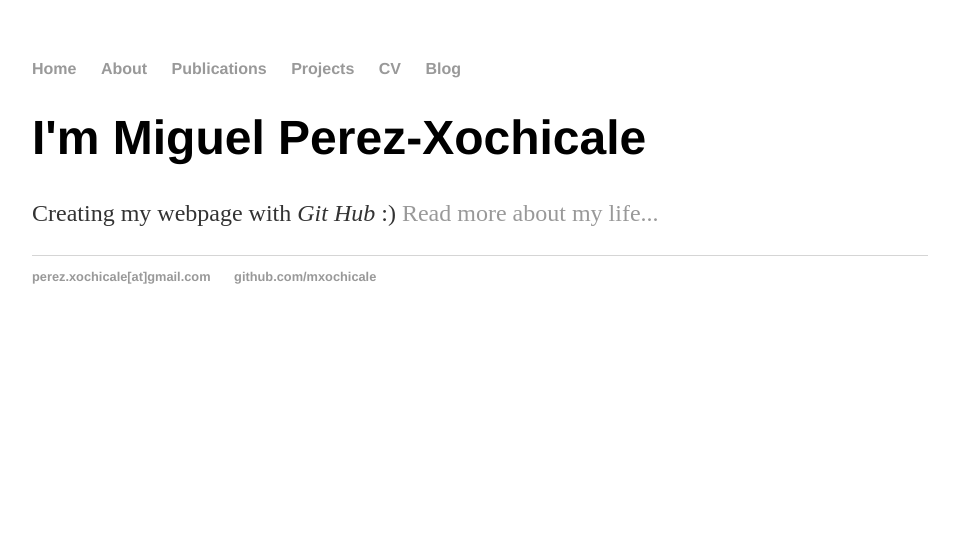
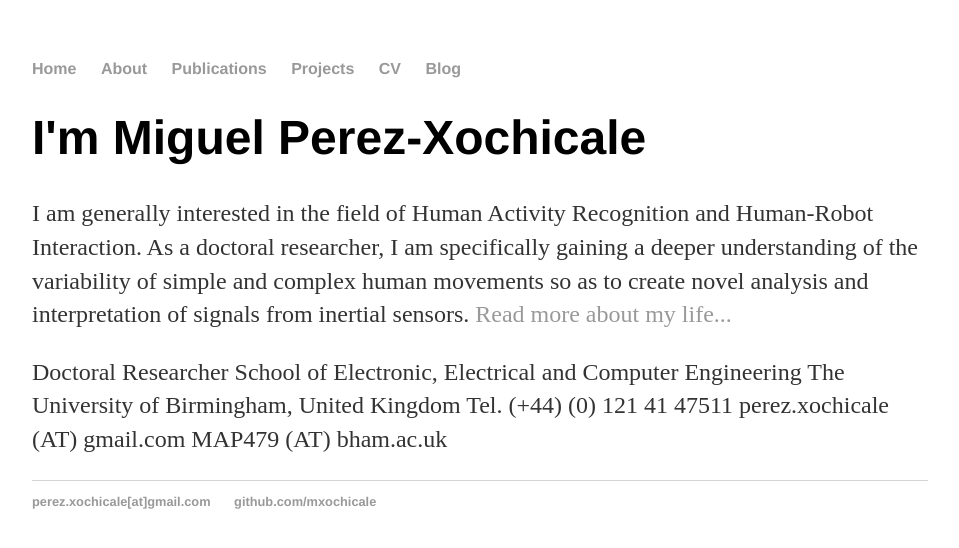
Before and after one commit to mxochicale/mxochicale.github.io, a Jekyll site: the page built from index.html, in a window 1280 px wide. Shown: the top 548 px of the page, without its empty margins (160-1119 px from the left). Built offline with Jekyll 4.4.1, drawn with Linux system fonts in a browser that asks for light colours.

Commit message:
Update index.html

```diff
--- a/index.html
+++ b/index.html
@@ -4,5 +4,23 @@ title: Miguel Perez-Xochicale, Doctoral Researcher
 ---
 <div class="blurb">
 	<h1>I'm Miguel Perez-Xochicale</h1>
-	<p>Creating my webpage with <em>Git Hub</em> :) <a href="/about">Read more about my life...</a></p>
+
+
+<p>
+I am generally interested in the field of Human Activity Recognition and Human-Robot
+Interaction. As a doctoral researcher, I am specifically gaining a deeper understanding of
+the variability of simple and complex human movements so as to create novel analysis
+and interpretation of signals from inertial sensors.
+<a href="/about">Read more about my life...</a></p>
+
+	<p>
+	Doctoral Researcher
+School of Electronic, Electrical and Computer Engineering
+The University of Birmingham, United Kingdom
+Tel. (+44) (0) 121 41 47511
+perez.xochicale (AT) gmail.com
+MAP479 (AT) bham.ac.uk
+</p>
+
+
 </div><!-- /.blurb -->
```
